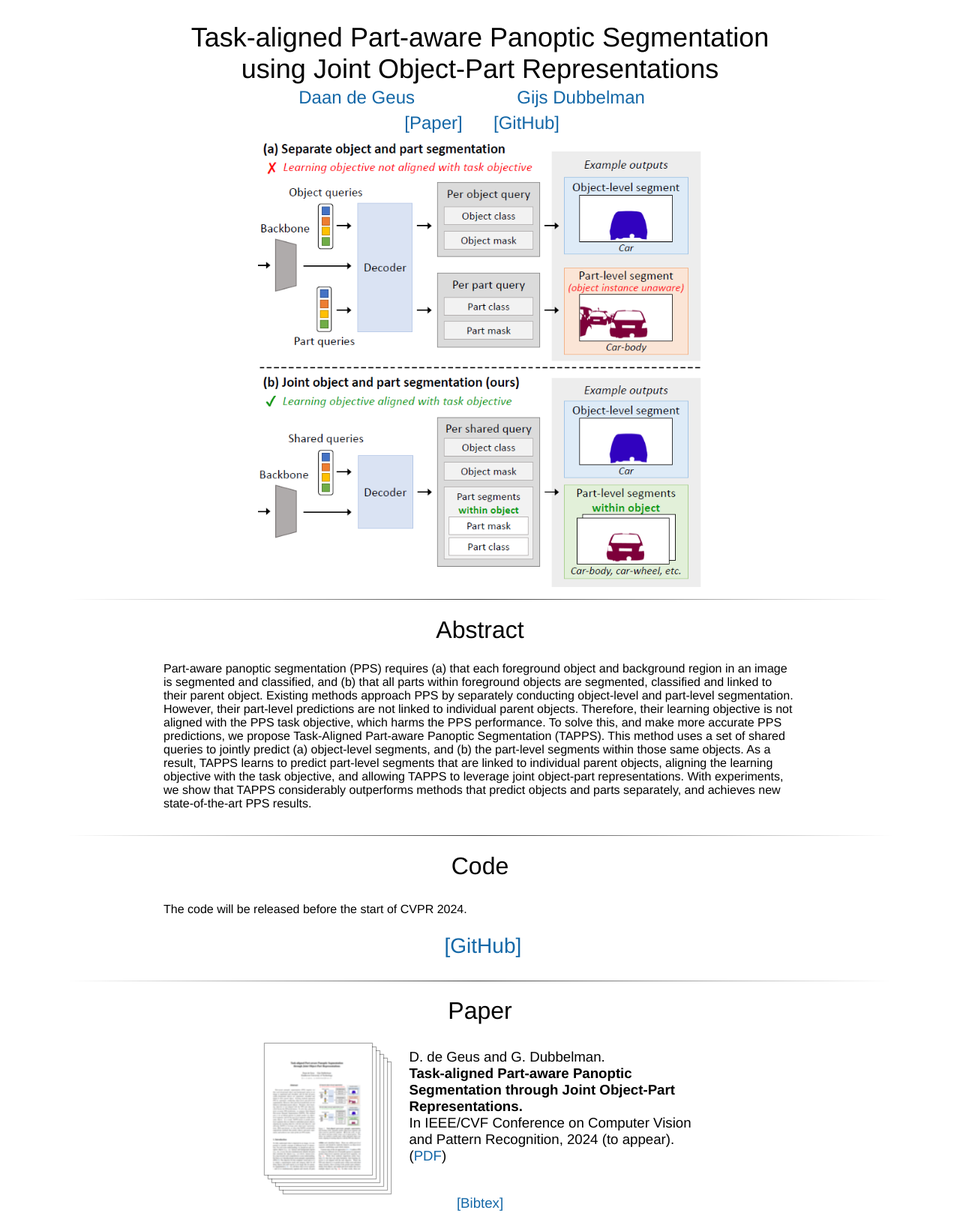
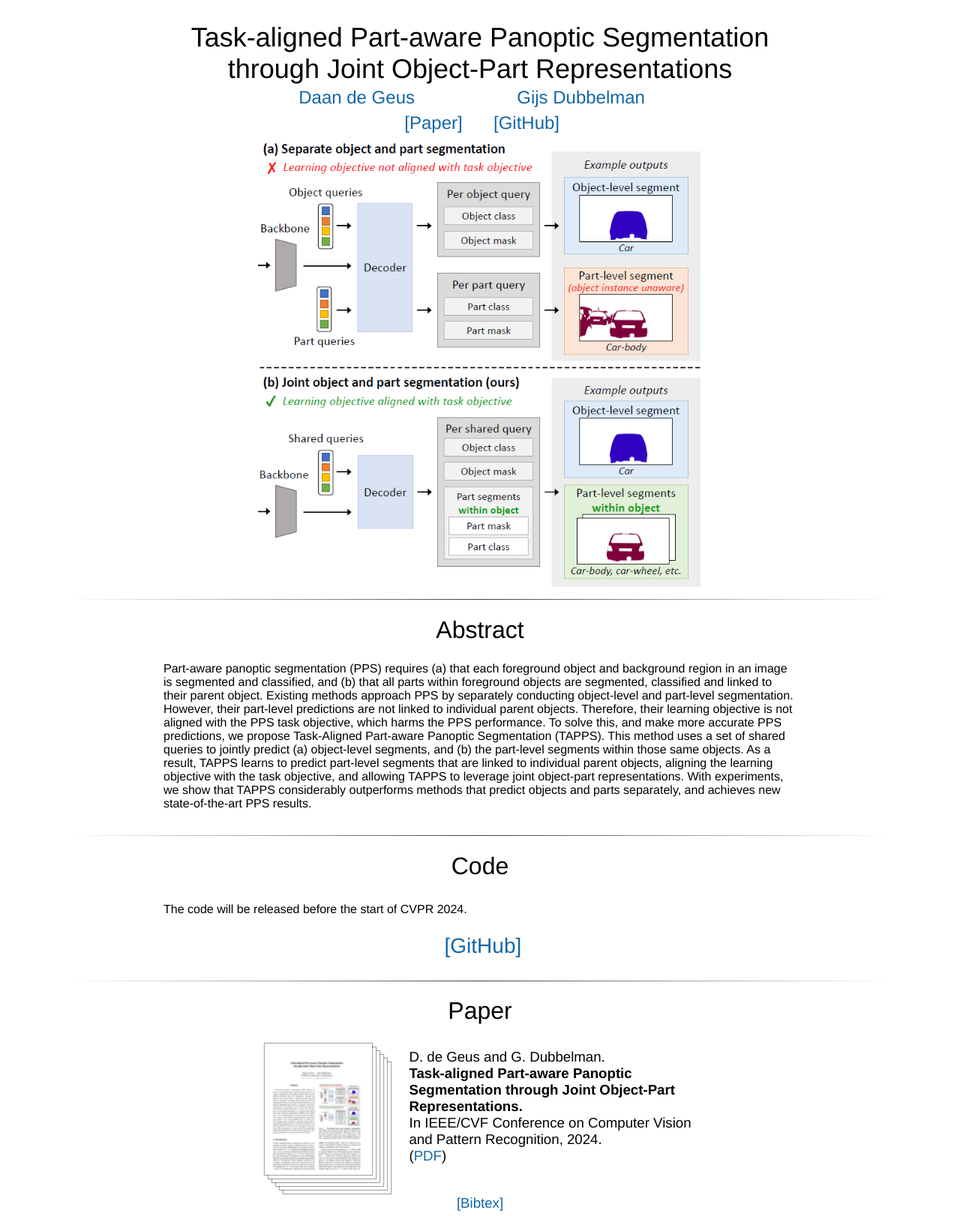
Before and after one commit to tue-mps/tapps, a plain HTML site: page index.html in a window 1280 px wide. Shown: the top 1622 px of the page at 75% size. Drawn offline with Linux system fonts and the light colour scheme; a script that the page names is missing.

Commit message:
Update index.html

```diff
--- a/index.html
+++ b/index.html
@@ -138,7 +138,7 @@
 <body>
 	<br>
 	<center>
-		<span style="font-size:36px">Task-aligned Part-aware Panoptic Segmentation <br> using Joint Object-Part Representations</span>
+		<span style="font-size:36px">Task-aligned Part-aware Panoptic Segmentation <br> through Joint Object-Part Representations</span>
 		<table align=center width=600px>
 			<table align=center width=600px>
 				<tr>
@@ -263,7 +263,7 @@
 			<td><a href=""><img class="layered-paper-big" style="height:175px" src="./resources/paper.png"/></a></td>
 			<td><span style="font-size:14pt">D. de Geus and G. Dubbelman.<br>
 				<b>	Task-aligned Part-aware Panoptic Segmentation through Joint Object-Part Representations.</b><br>
-				In IEEE/CVF Conference on Computer Vision and Pattern Recognition, 2024 (to appear).<br>
+				In IEEE/CVF Conference on Computer Vision and Pattern Recognition, 2024.<br>
 				(<a href="#">PDF</a>)<br>
 				<!-- (<a href="./resources/camera-ready.pdf">camera ready</a>)<br> -->
 				<span style="font-size:4pt"><a href=""><br></a>
```
